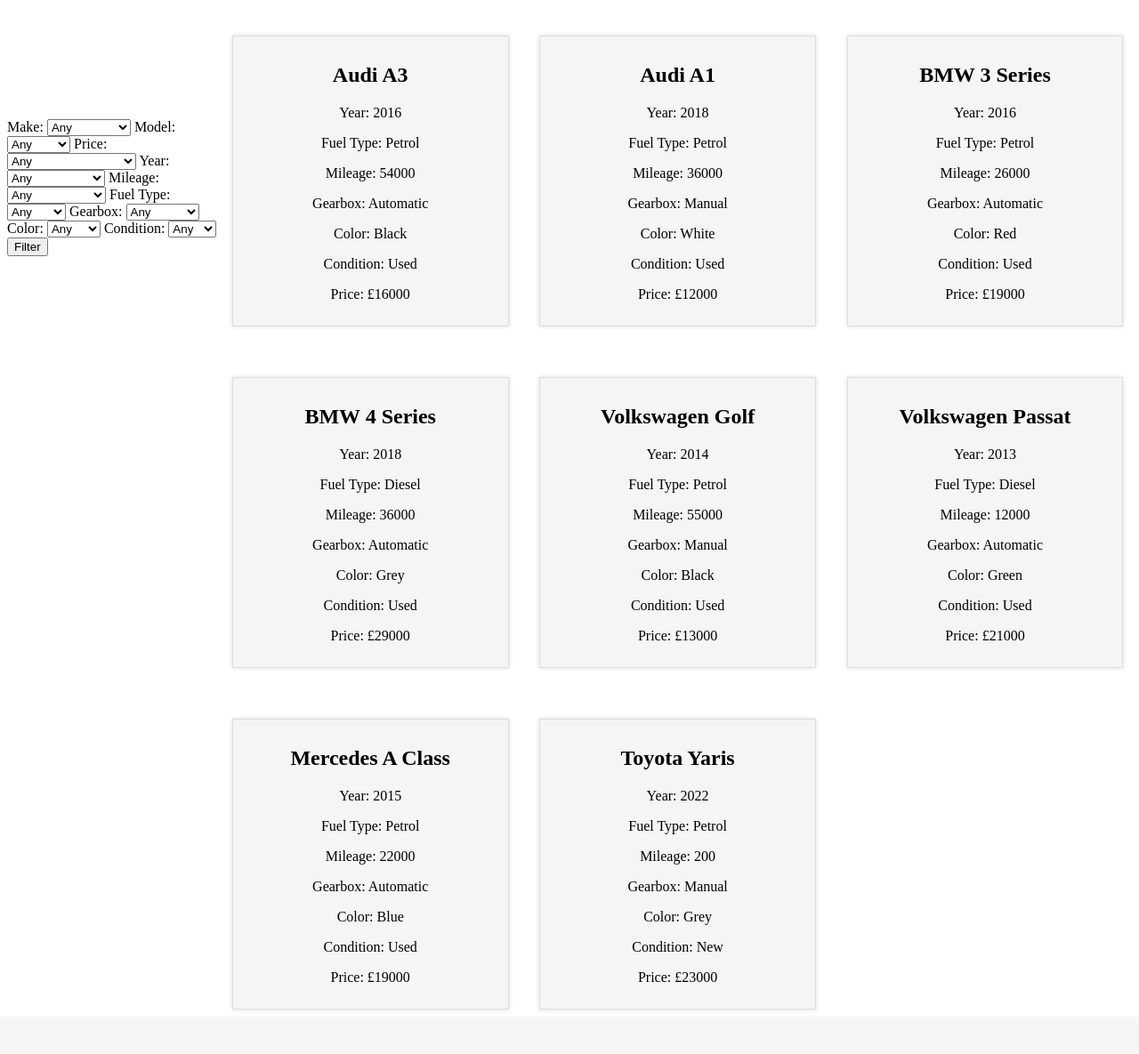
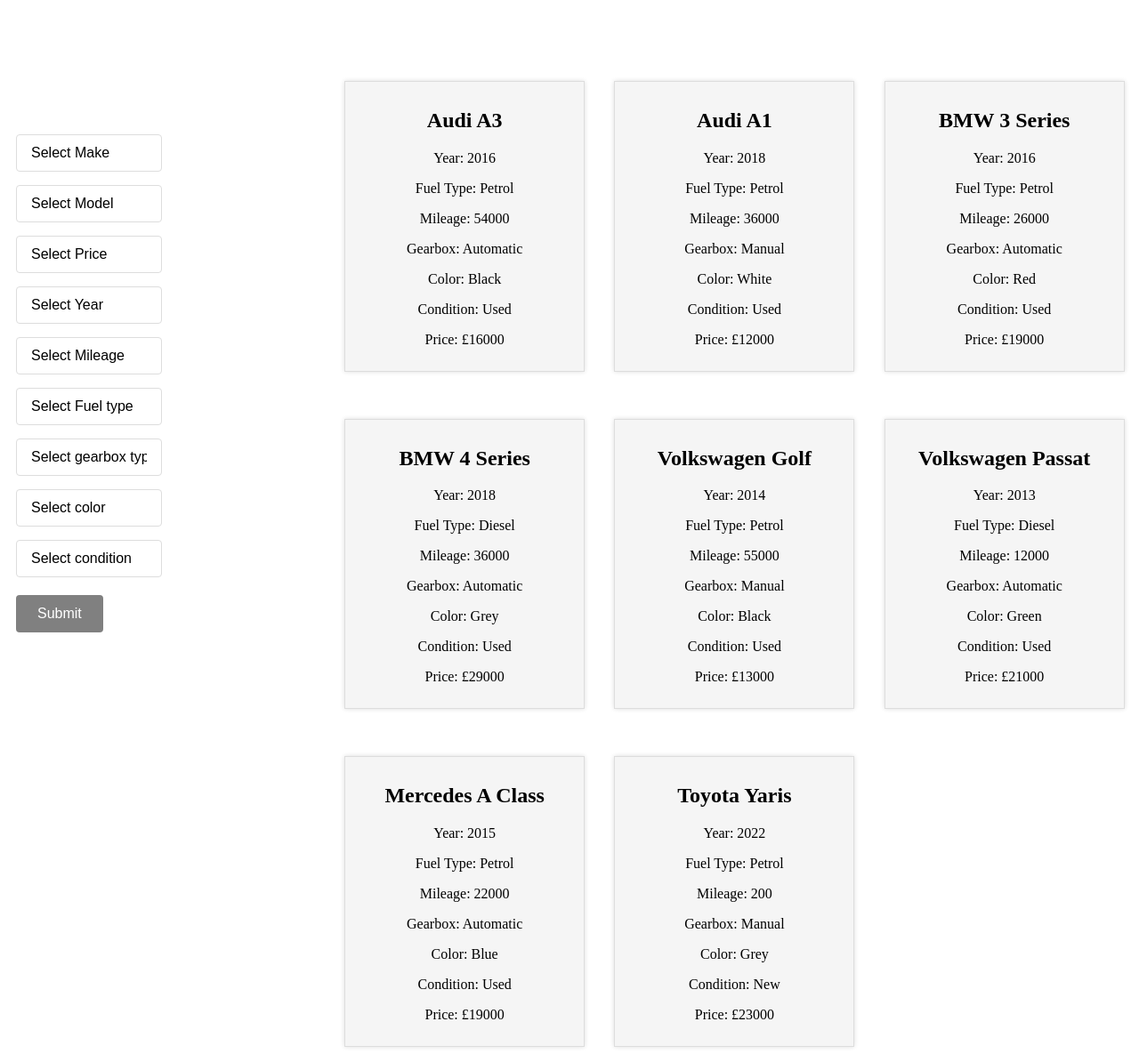
Before and after one commit to zishvn1/TP-20-02-2023, a PHP site: page /filterNew.php in a window 1280 px wide. Shown: the whole page at 89% size. Before the commit the page ends 1135 px from the top, so only its background shows below. Run offline with PHP 8.4, Linux system fonts and the light colour scheme; data comes from the database, SQL or seed files in the repository.

Commit message:
added css to the filter which makes it so much better

```diff
--- a/AstonAutosV3/filterNew.php
+++ b/AstonAutosV3/filterNew.php
@@ -3,17 +3,70 @@
   <style>
     .form-container {
         float: left;
-        width: 20%;
+        width: 13%;
         display: flex;
   flex-direction: column;
-  margin-top: 10%;
+  margin-top: 5%;
+  padding: 10px;
 
     }
+        .car-container {
+  display: grid;
+  grid-template-columns: repeat(3, 1fr);
+  grid-gap: 25px;
+  margin-left: 30%;
+  margin-top: 5%;
+}
+.labels {
+        display: block;
+        margin-bottom: 5px;
+        padding-top: 10px;
+      }
+   /* style the select elements */
+   .selects {
+        display: block;
+        width: 100%;
+        padding: 8px 16px;
+        border: 1px solid #ddd;
+        border-radius: 4px;
+        background-color: #fff;
+        font-size: 16px;
+        line-height: 1.5;
+        appearance: none;
+        -webkit-appearance: none;
+        -moz-appearance: none;
+      }
+      .options {
+        font-size: 16px;
+        line-height: 1.5;
+      }
 
-    .car-container {
-        margin-left: 22%;
-    }
-</style>
+      /* style the submit button */
+     .filter {
+        display: inline-block;
+        background-color: grey;
+        color: #fff;
+        padding: 12px 24px;
+        border: none;
+        border-radius: 4px;
+        cursor: pointer;
+        font-size: 16px;
+        margin-top: 20px;
+      }
+      .filter:active {
+  background-color: red;
+}
+
+.car-box {
+  background-color: #f5f5f5;
+  border: 1px solid #ddd;
+  padding: 10px;
+  text-align: center;
+  box-shadow: 0px 0px 5px #ddd;
+  margin-top: 10%;
+  margin-right: 3%;
+}
+
 
   </style>
 </head>
@@ -25,48 +78,48 @@
 <!-- one possible change that could be inflicted is getting the filter button to not reset the form each time it is clicked-->
   <body>
     <div class ="form-container">
-<form id = "filter-form" method="post" action="filterNewV3.php">
-  <label for="make">Make:</label>
-  <select name="make" id="make">
-    <option value="">Any</option>
-    <option value="Audi">Audi</option>
-    <option value="BMW">BMW</option>
-    <option value="Mercedes">Mercedes</option>
-    <option value="Toyota">Toyota</option>
-    <option value="Volkswagen">Volkswagen</option>
+<form id = "filter-form" method="post" action="filterNew.php">
+  <label class = "labels" for="make"></label>
+  <select class = "selects" name="make" id="make">
+  <option class="options" value="">Select Make</option>
+    <option class="options" value="">Any</option>
+    <option class="options" value="Audi">Audi</option>
+    <option class="options" value="BMW">BMW</option>
+    <option class="options" value="Mercedes">Mercedes</option>
+    <option class="options" value="Toyota">Toyota</option>
+    <option class="options" value="Volkswagen">Volkswagen</option>
   </select> <!-- this code is a simple form which takes all of the makes for the cars  -->
 
-  <label for="model">Model:</label>
-  <select name="model" id="model">
-    <option value="">Any</option>
-    <option value="A1">A1</option>
-    <option value="A3">A3</option>
-    <option value="A5">A5</option>
-    <option value="Q5">Q5</option>
-    <option value="Q7">Q7</option>
-    <option value="3 Series">3 Series</option>
-    <option value="5 Series">5 Series</option>
-    <option value="4 Series">4 Series</option>
-    <option value="X3">X3</option>
-    <option value="X5">X5</option>
-    <option value="A Class">A Class</option>
-    <option value="B Class">B Class</option>
-    <option value="C Class">C Class</option>
-    <option value="E Class">E Class</option>
-    <option value="S Class">S Class</option>
-    <option value="Yaris">Yaris</option>
-    <option value="Auris">Auris</option>
-    <option value="Prius">Prius</option>
-    <option value="Corolla">Corolla</option>
-    <option value="Avensis">Avensis</option>
-    <option value="Golf">Golf</option>
-    <option value="Passat">Passat</option>
-    <option value="Touran">Touran</option>
-    <option value="Up">Up</option>
-    <option value="Tiguan">Tiguan</option>
+  <label class = "labels" for="model"></label>
+  <select class = "selects" name="model" id="model">
+  <option class="options" value="">Select Model</option>
+    <option class="options" value="">Any</option>
+    <option class="options" value="A1">A1</option>
+    <option class="options" value="A3">A3</option>
+    <option class="options" value="A5">A5</option>
+    <option class="options" value="Q5">Q5</option>
+    <option class="options" value="Q7">Q7</option>
+    <option class="options" value="3 Series">3 Series</option>
+    <option class="options" value="5 Series">5 Series</option>
+    <option class="options" value="4 Series">4 Series</option>
+    <option class="options" value="X3">X3</option>
+    <option class="options" value="X5">X5</option>
+    <option class="options" value="A Class">A Class</option>
+    <option class="options" value="B Class">B Class</option>
+    <option class="options" value="C Class">C Class</option>
+    <option class="options" value="E Class">E Class</option>
+    <option class="options" value="S Class">S Class</option>
+    <option class="options" value="Yaris">Yaris</option>
+    <option class="options" value="Auris">Auris</option>
+    <option class="options" value="Prius">Prius</option>
+    <option class="options" value="Corolla">Corolla</option>
+    <option class="options" value="Avensis">Avensis</option>
+    <option class="options" value="Golf">Golf</option>
+    <option class="options" value="Passat">Passat</option>
+    <option class="options" value="Touran">Touran</option>
+    <option class="options" value="Up">Up</option>
+    <option class="options" value="Tiguan">Tiguan</option>
   </select> <!-- this code takes the models for each car. they yet have not been assigned to their respective make-->
-
-
   <script>/*this below code assigns each model to their respective make. in order to keep it logically correct.
   and to make sure that each model reflects their respective make when being filtered.*/
     const models = {//this tells the code what make each model should be assigned to
@@ -101,90 +154,89 @@
   </script>
   <!-- this form below continues to take inputs from the user to filter the
 price, year mileage, fueltype, drivetype(gearbox), color and condition -->
-
-<label for="price">Price:</label>
-  <select name="price" id="price">
-    <option value="">Any</option>
-    <option value="1">Less than £10,000</option>
-    <option value="2">£10,000 to £15,000</option>
-    <option value="3">£15,000 to £20,000</option>
-    <option value="4">£20,000 to £30,000</option>
-    <option value="5">£30,000 to £40,000</option>
-    <option value="6">£40,000 to £50,000</option>
-    <option value="7">£50,000 to £100,000</option>
+<label class = "labels" for="price"></label>
+  <select class = "selects" name="price" id="price">
+  <option class="options" value="">Select Price</option>
+    <option class="options" value="">Any</option>
+    <option class="options" value="1">Less than £10,000</option>
+    <option class="options" value="2">£10,000 to £15,000</option>
+    <option class="options" value="3">£15,000 to £20,000</option>
+    <option class="options" value="4">£20,000 to £30,000</option>
+    <option class="options" value="5">£30,000 to £40,000</option>
+    <option class="options" value="6">£40,000 to £50,000</option>
+    <option class="options" value="7">£50,000 to £100,000</option>
   </select>
-
-  <label for="year">Year:</label>
-<select name="year" id="year">
-  <option value="">Any</option>
-  <option value="2005-2010">2005 - 2010</option>
-  <option value="2010-2015">2010 - 2015</option>
-  <option value="2015-2020">2015 - 2020</option>
-  <option value="2020-newer">2020 or Newer</option>
+  <label class = "labels" for="year"></label>
+<select class = "selects" name="year" id="year">
+<option class="options" value="">Select Year</option>
+  <option class="options" value="">Any</option>
+  <option class="options" value="2005-2010">2005 - 2010</option>
+  <option class="options" value="2010-2015">2010 - 2015</option>
+  <option class="options" value="2015-2020">2015 - 2020</option>
+  <option class="options" value="2020-newer">2020 or Newer</option>
 </select>
-
-<label for="mileage">Mileage:</label>
-<select name="mileage" id="mileage">
-  <option value="">Any</option>
-  <option value="10000">Below 10,000</option>
-  <option value="15000">Below 15,000</option>
-  <option value="20000">Below 20,000</option>
-  <option value="25000">Below 25,000</option>
-  <option value="30000">Below 30,000</option>
-  <option value="35000">Below 35,000</option>
-  <option value="40000">Below 40,000</option>
-  <option value="45000">Below 45,000</option>
-  <option value="50000">Below 50,000</option>
-  <option value="55000">Below 55,000</option>
-  <option value="60000">Below 60,000</option>
-  <option value="65000">Below 65,000</option>
-  <option value="70000">Below 70,000</option>
-  <option value="75000">Below 75,000</option>
-  <option value="80000">Below 80,000</option>
-  <option value="85000">Below 85,000</option>
-  <option value="90000">Below 90,000</option>
-  <option value="95000">Below 95,000</option>
-  <option value="100000">Below 100,000</option>
+<label class = "labels" for="mileage"></label>
+<select class = "selects" name="mileage" id="mileage">
+<option class="options" value="">Select Mileage</option>
+  <option class="options" value="">Any</option>
+  <option class="options" value="10000">Below 10,000</option>
+  <option class="options" value="15000">Below 15,000</option>
+  <option class="options" value="20000">Below 20,000</option>
+  <option class="options" value="25000">Below 25,000</option>
+  <option class="options" value="30000">Below 30,000</option>
+  <option class="options" value="35000">Below 35,000</option>
+  <option class="options" value="40000">Below 40,000</option>
+  <option class="options" value="45000">Below 45,000</option>
+  <option class="options" value="50000">Below 50,000</option>
+  <option class="options" value="55000">Below 55,000</option>
+  <option class="options" value="60000">Below 60,000</option>
+  <option class="options" value="65000">Below 65,000</option>
+  <option class="options" value="70000">Below 70,000</option>
+  <option class="options" value="75000">Below 75,000</option>
+  <option class="options" value="80000">Below 80,000</option>
+  <option class="options" value="85000">Below 85,000</option>
+  <option class="options" value="90000">Below 90,000</option>
+  <option class="options" value="95000">Below 95,000</option>
+  <option class="options" value="100000">Below 100,000</option>
 </select>
-
-<label for="fueltype">Fuel Type:</label>
-<select name="fueltype" id="fueltype">
-  <option value="">Any</option>
-  <option value="petrol">Petrol</option>
-  <option value="diesel">Diesel</option>
-  <option value="electric">Electric</option>
+<label class = "labels" for="fueltype"></label>
+<select class = "selects" name="fueltype" id="fueltype">
+<option class="options" value="">Select Fuel type</option>
+  <option class="options" value="">Any</option>
+  <option class="options" value="petrol">Petrol</option>
+  <option class="options" value="diesel">Diesel</option>
+  <option class="options" value="electric">Electric</option>
 </select>
-
-<label for="drivetype">Gearbox:</label>
-<select name="drivetype" id="drivetype">
-  <option value="">Any</option>
-  <option value="manual">Manual</option>
-  <option value="automatic">Automatic</option>
+<label class = "labels" for="drivetype"></label>
+<select class = "selects" name="drivetype" id="drivetype">
+<option class="options" value="">Select gearbox type</option>
+  <option class="options" value="">Any</option>
+  <option class="options" value="manual">Manual</option>
+  <option class="options" value="automatic">Automatic</option>
 </select>
-
-<label for="color">Color:</label>
-<select name="color" id="color">
-  <option value="">Any</option>
-  <option value="green">Green</option>
-  <option value="black">Black</option>
-  <option value="red">Red</option>
-  <option value="blue">Blue</option>
-  <option value="white">White</option>
-  <option value="grey">Grey</option>
+<label class = "labels" for="color"></label>
+<select class = "selects" name="color" id="color">
+<option class="options" value="">Select color</option>
+  <option class="options" value="">Any</option>
+  <option class="options" value="green">Green</option>
+  <option class="options" class="options"option class="options"ion value="black">Black</option>
+  <option class="options" value="red">Red</option>
+  <option class="options" value="blue">Blue</option>
+  <option class="options" value="white">White</option>
+  <option class="options" value="grey">Grey</option>
 </select>
-
-<label for="conditionofcar">Condition:</label>
-<select name="conditionofcar" id="conditionofcar">
-  <option value="">Any</option>
-  <option value="new">New</option>
-  <option value="used">Used</option>
+<label class = "labels" for="conditionofcar"></label>
+<select class = "selects" name="conditionofcar" id="conditionofcar">
+<option class="options" value="">Select condition</option>
+  <option class="options" value="">Any</option>
+  <option class="options" value="new">New</option>
+  <option class="options" value="used">Used</option>
 </select>
-<button type="submit" name="action" value="Filter">Filter</button>
+<button class="filter" type="submit" name="action" value="Filter">Submit</button>
 </form>
-  </div>
   </body>
 </html>
-
+  </div>
 <?php
 //connects to database, if theres any issues kill the connection and throw the sql error
 include ("connect.php");
@@ -354,24 +406,7 @@
 
 // display the car data in html format
 ?>
-<style>
-.car-container {
-  display: grid;
-  grid-template-columns: repeat(3, 1fr);
-  grid-gap: 25px;
-  margin-left: 20%;
-}
 
-.car-box {
-  background-color: #f5f5f5;
-  border: 1px solid #ddd;
-  padding: 10px;
-  text-align: center;
-  box-shadow: 0px 0px 5px #ddd;
-  margin-top: 10%;
-  margin-right: 3%;
-}
-</style>
 
 <div class="car-container">
   <?php
```
